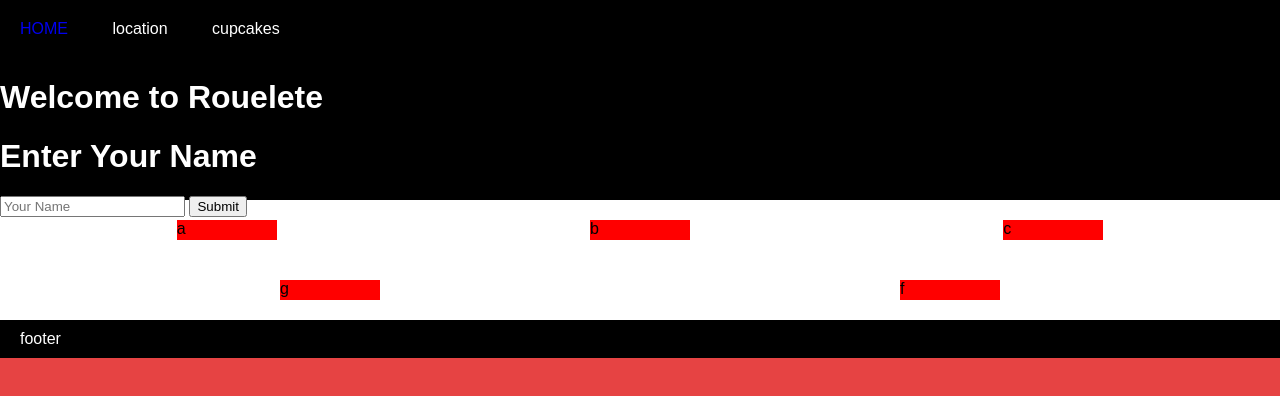
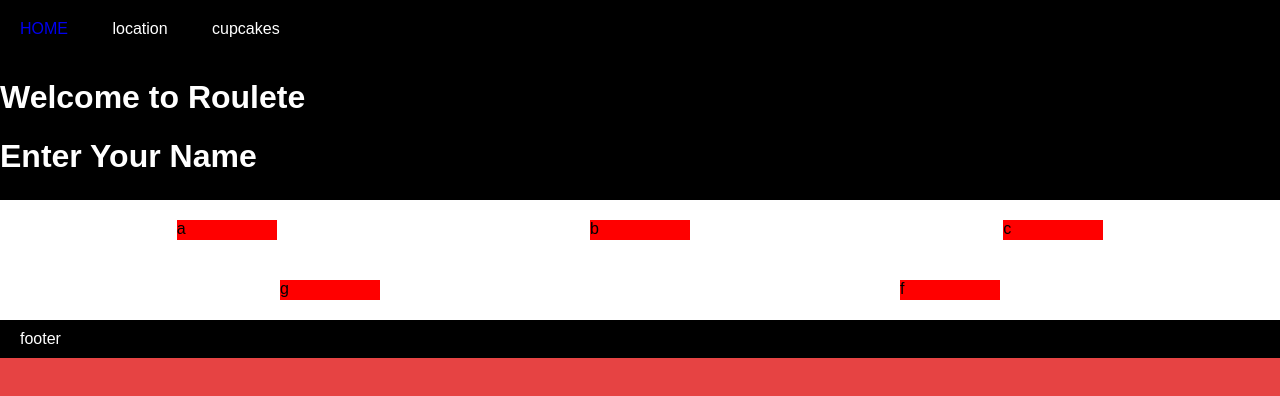
Before and after one commit to Sqenzy/casino, a plain HTML site: page roulete.html in a window 1280 px wide. Drawn offline with Linux system fonts and the light colour scheme.

Commit message:
Update roulete.html

```diff
--- a/roulete.html
+++ b/roulete.html
@@ -48,25 +48,8 @@
                     <li>cupcakes</li>
                 </ul>
             </nav>
-            <h1>Welcome to Rouelete</h1>
+            <h1>Welcome to Roulete</h1>
                     <h1>Enter Your Name</h1>
-                    <form id="nameForm">
-                        <input type="text" id="nameInput" placeholder="Your Name">
-                        <button type="button" onclick="submitName()">Submit</button>
-                    </form>
-                    <script>
-                        async function submitName() {
-                            const name = document.getElementById('nameInput').value;
-                            const response = await fetch('/api/example/save-name', {
-                                method: 'POST',
-                                headers: { 'Content-Type': 'application/json' },
-                                body: JSON.stringify({ name })
-                            });
-                            const data = await response.json();
-                            alert(data.message);
-                            alert(name);
-                        }
-                    </script>
 
 
 
```
